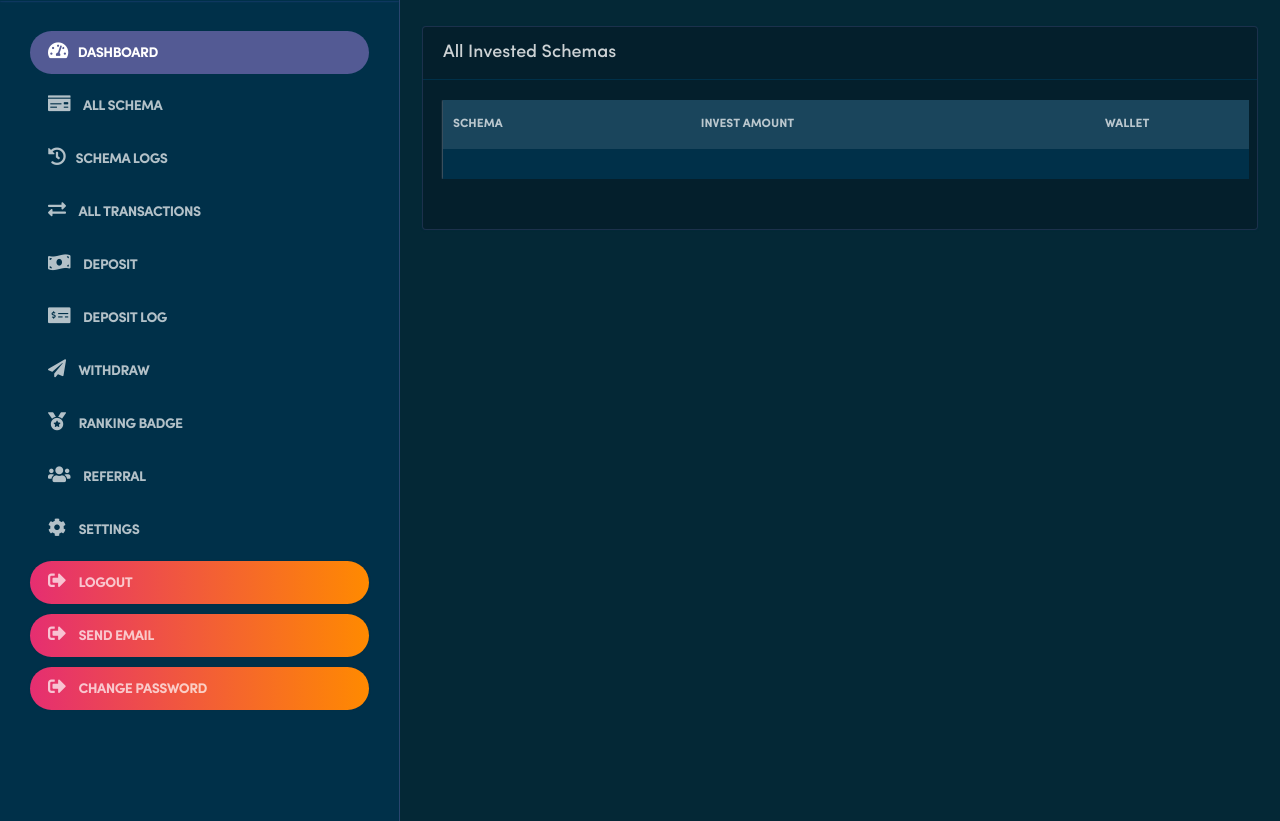
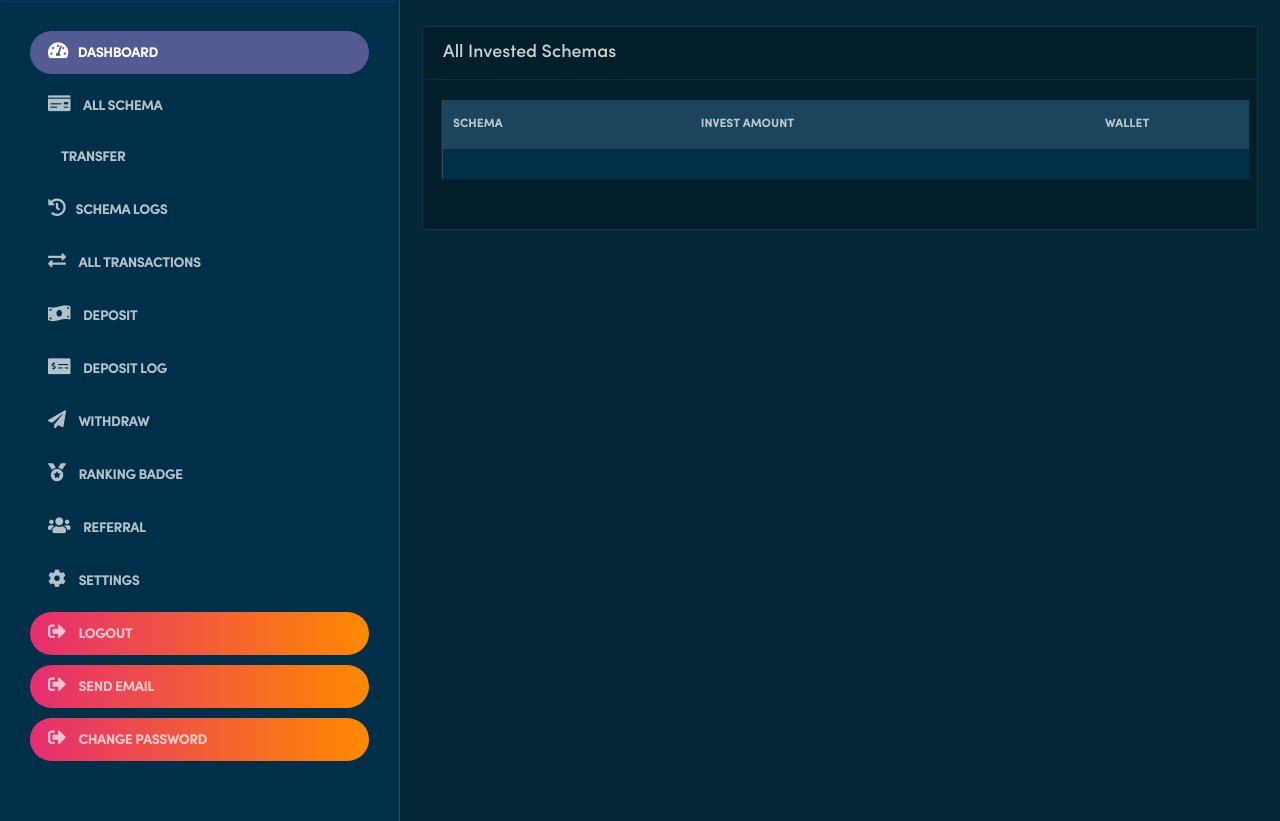
Before and after one commit to thanosronin51/ibricky_vercel, a Django app: page /accounts/investment_history in a window 1280 px wide. Shown: the part 334-1155 px from the top of the page. Run offline with Django 3.2, Linux system fonts and the light colour scheme; a user stored in the database is signed in; data comes from the database, SQL or seed files in the repository; lists and menus that the app fills with data are empty; some libraries are stand-ins or nearby versions.

Commit message:
Update navbar.html transfer

```diff
--- a/core/templates/core/navbar.html
+++ b/core/templates/core/navbar.html
@@ -37,7 +37,11 @@ Invest Now</a>
                     </li>
 
 
+            <li class="side-nav-item ">
+                        <a href="{% url 'transactions:withdrawal' %}"><i class="fas fa-paper-plan"></i>
+<span>Transfer</span></a>
 
+                    </li>
 
 
                     <li class="side-nav-item ">
```
